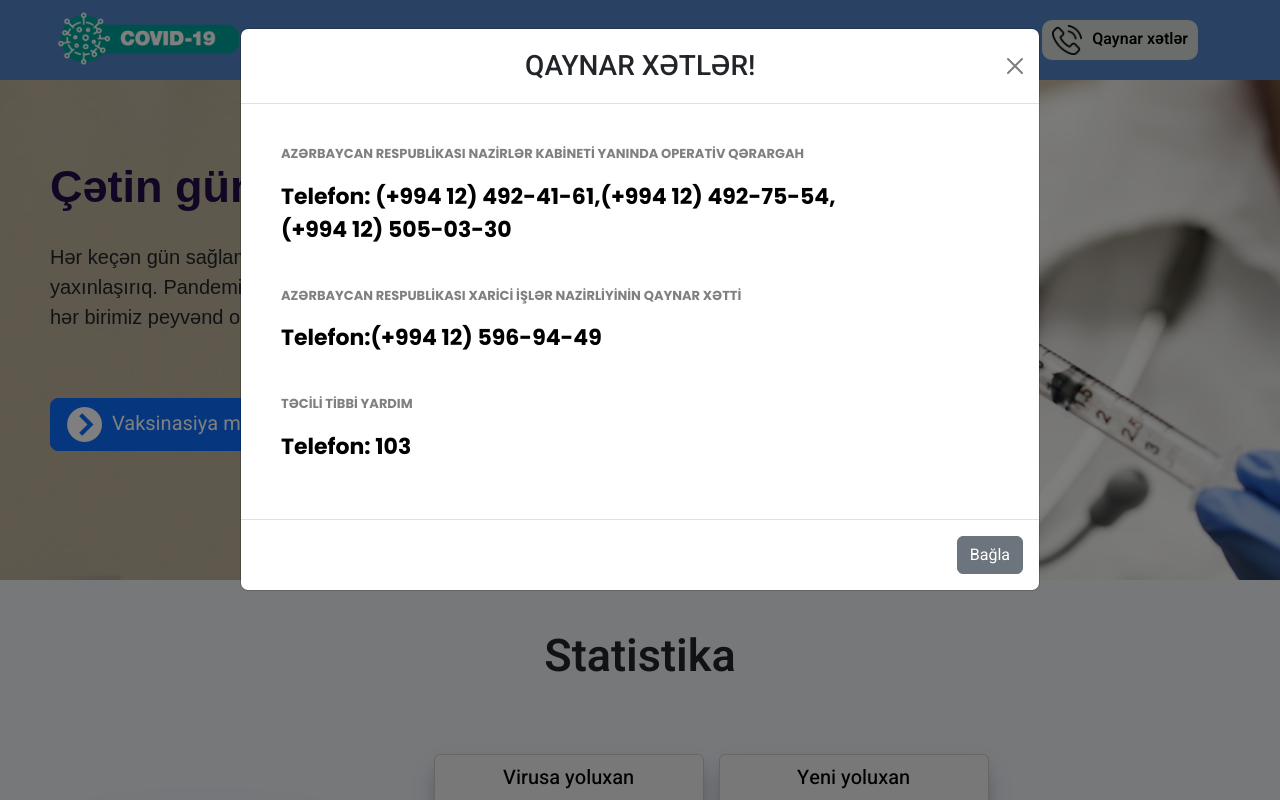
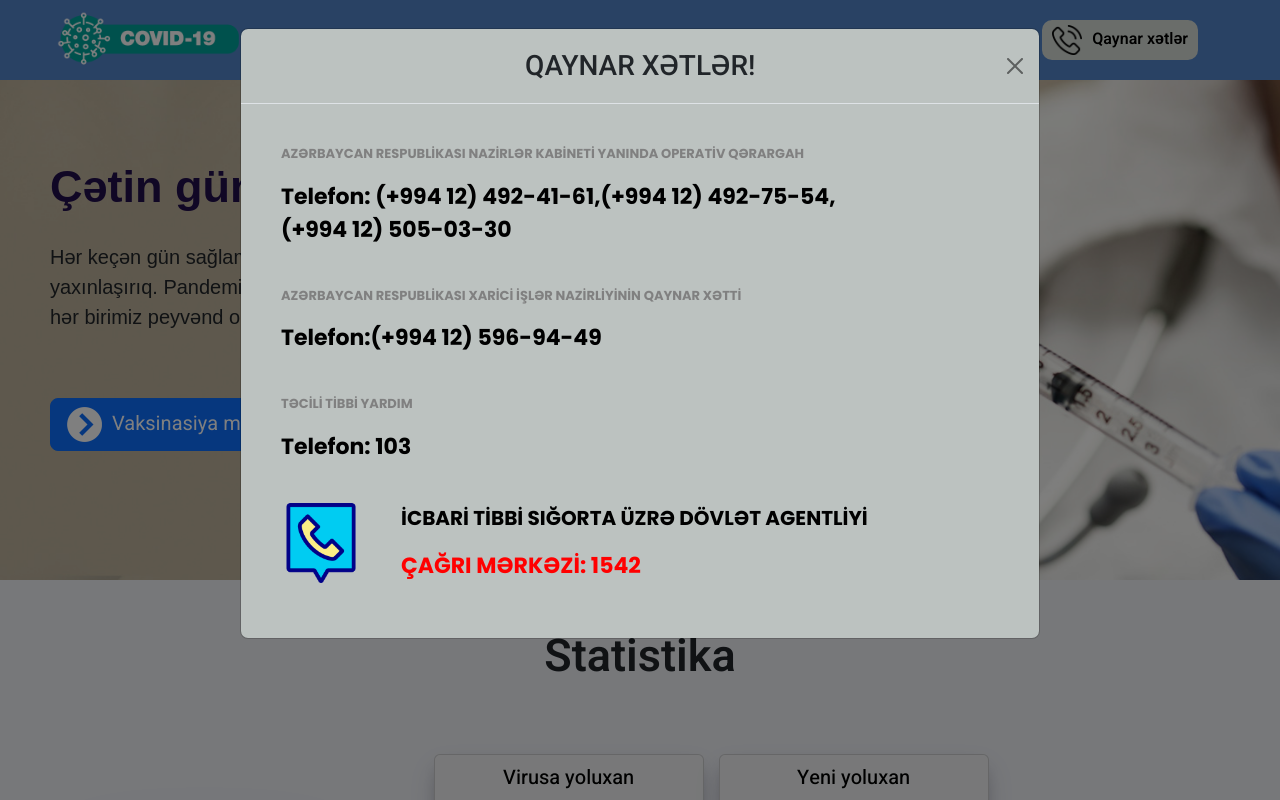
Before and after one commit to osmanbeshirov/covidInfo_project, a React (Create React App) app in the folder covid_info/: page / in a window 1280 px wide. Both pictures are taken after a click on the link "Qaynar xətlər". Shown: the top 800 px of the page. Built offline with nearby package versions, Linux system fonts and the light colour scheme; a web font is replaced by a local one.

Commit message:
modal finished

```diff
--- a/covid_info/src/Component/Navbar/Navbar.js
+++ b/covid_info/src/Component/Navbar/Navbar.js
@@ -5,14 +5,34 @@ import phone from './nav_photos/telephone.png'
 import covidLogo from './nav_photos/covidLogo.png'
 import emblem from './nav_photos/emblem.png'
 
-import call from './nav_photos/call.png'
+
+import call from './nav_photos/phone.png'
 
 import call2 from './nav_photos/phone-call.png'
 import "../Navbar/navbar_style.css";
 
 
 class Navbar extends Component {
+    state = {
+        isActive: true
+    }
+
+    closeModal = () => {
+        const modal = document.querySelector('.modal');
+
+        if (this.state.isActive === true) {
+            this.setState({ isActive: !this.state.isActive })
+            modal.style.display = "none";
+            console.log('baglandi')
+        }
+
+
+        console.log(modal)
+    }
+
     render() {
+
+
         return (
             <React.Fragment>
                 <nav class="navbar navbar-expand-lg">
@@ -47,7 +67,7 @@ class Navbar extends Component {
                                     <div class="modal-content">
                                         <div class="modal-header">
                                             <h3 class="modal-title">QAYNAR XƏTLƏR!</h3>
-                                            <button type="button" class="btn-close" aria-label="Close" data-bs-dismiss="modal"></button>
+                                            <button type="button" onClick={this.closeModal} class="btn-close" aria-label="Close" data-bs-dismiss="modal"></button>
                                         </div>
                                         <div class="modal-body">
                                             <div>
@@ -68,10 +88,18 @@ class Navbar extends Component {
                                                 <p className='consept-context'> <a href='#'>Telefon: 103</a></p>
                                             </div>
 
+                                            <div className='last-context'>
+                                                <img src={call} width='80' height='80' />
+                                                <div>
+                                                    <p className='consept-title'>İCBARİ TİBBİ SIĞORTA ÜZRƏ DÖVLƏT AGENTLİYİ</p>
+                                                    <p className='consept-context'> <a href='#'>ÇAĞRI MƏRKƏZİ: 1542</a></p>
+                                                </div>
+                                            </div>
+
                                         </div>
-                                        <div class="modal-footer">
+                                        {/* <div class="modal-footer">
                                             <button type="button" class="btn btn-secondary" data-bs-dismiss="modal">Bağla</button>
-                                        </div>
+                                        </div> */}
                                     </div>
                                 </div>
                             </div>
--- a/covid_info/src/Component/Navbar/navbar_style.css
+++ b/covid_info/src/Component/Navbar/navbar_style.css
@@ -61,6 +61,9 @@ nav {
     background-color: rgb(255, 249, 249);
 
 }
+.modal-content{
+    background-color: rgb(188, 194, 192);
+}
 
 .modal-title {
     margin-left: 35%;
@@ -68,6 +71,7 @@ nav {
 
 .modal-body {
     padding: 40px;
+    padding-bottom: 0;
 }
 
 .modal-body div:nth-child(1){
@@ -95,6 +99,26 @@ nav {
     color: black;
 }
 
-.consept-context a:hover{
+.consept-context a:hover {
     color: red;
 }
+
+.last-context{
+    display: flex;
+    margin-top: 40px;
+
+}
+
+.last-context .consept-title{
+    color: black !important;
+    font-size: 20px;
+
+}
+
+.last-context .consept-context a{
+    color: red !important;
+}
+
+.last-context div{
+    margin-left: 40px;
+}
```
Also changed, not shown: covid_info/src/Component/Navbar/nav_photos/phone.png (added).
